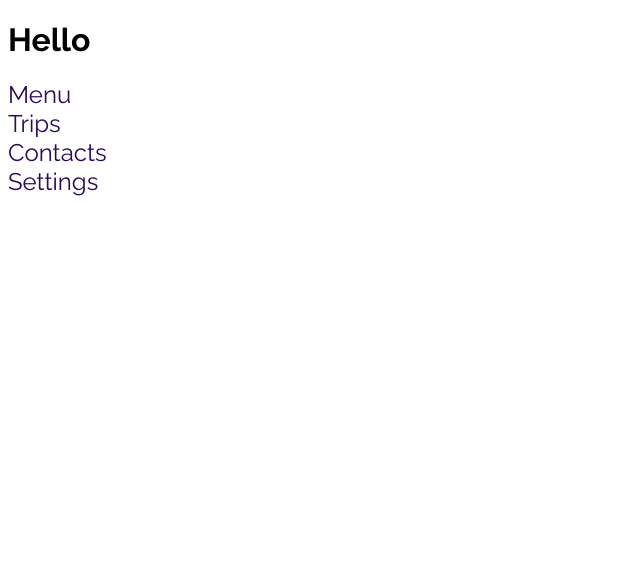
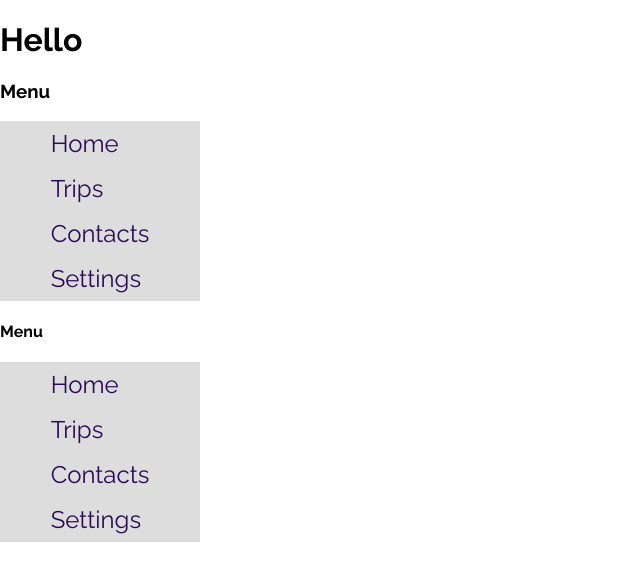
Before and after one commit to rydge-rivard/drop-down-menu, a website: page index.html in a window 1280 px wide. Shown: the whole page, without its empty margins (0-640 px from the left). Drawn offline with Linux system fonts and the light colour scheme.

Commit message:
Toggle menu display on click.

```diff
--- a/index.html
+++ b/index.html
@@ -9,13 +9,27 @@
   </head>
   <body>
     <h1>Hello</h1>
+    <h3>Menu</h3>
+    <div class="menu">
       <nav>
         <ul>
-        <li><a href="">Menu</a></li>
+          <li><a href="">Home</a></li>
           <li><a href="">Trips</a></li>
           <li><a href="">Contacts</a></li>
           <li><a href="">Settings</a></li>
         </ul>
       </nav>
+    </div>
+    <h4>Menu</h4>
+    <div class="menu-two">
+      <nav>
+        <ul>
+          <li><a href="">Home</a></li>
+          <li><a href="">Trips</a></li>
+          <li><a href="">Contacts</a></li>
+          <li><a href="">Settings</a></li>
+        </ul>
+      </nav>
+    </div>
   </body>
 </html>
--- a/index.js
+++ b/index.js
@@ -1 +1,16 @@
-console.log("test");
+const dropMenu = (function () {
+  const menuHead = document.querySelector("h3");
+  const menu = document.querySelector(".menu");
+
+  const menuHeadTwo = document.querySelector("h4");
+  const menuTwo = document.querySelector(".menu-two");
+
+  function toggleMenu(element) {
+    element.style.display === "none"
+      ? (element.style.display = "")
+      : (element.style.display = "none");
+  }
+
+  menuHead.addEventListener("click", () => toggleMenu(menu));
+  menuHeadTwo.addEventListener("click", () => toggleMenu(menuTwo));
+})();
--- a/style.css
+++ b/style.css
@@ -2,18 +2,29 @@
 
 body {
   font-family: "Raleway", sans-serif;
+  margin: 0;
 }
 
 ul {
   list-style: none;
   padding: 0;
+  display: grid;
+  justify-content: center;
 }
 
 li {
   font-size: 24px;
+  padding: 8px 0;
 }
 
 a {
   text-decoration: none;
   color: #2b0a56;
 }
+
+.menu,
+.menu-two {
+  width: 200px;
+  background-color: #ddd;
+  /* display: none; */
+}
```
Lines whose indentation alone changed are shown as unchanged.
